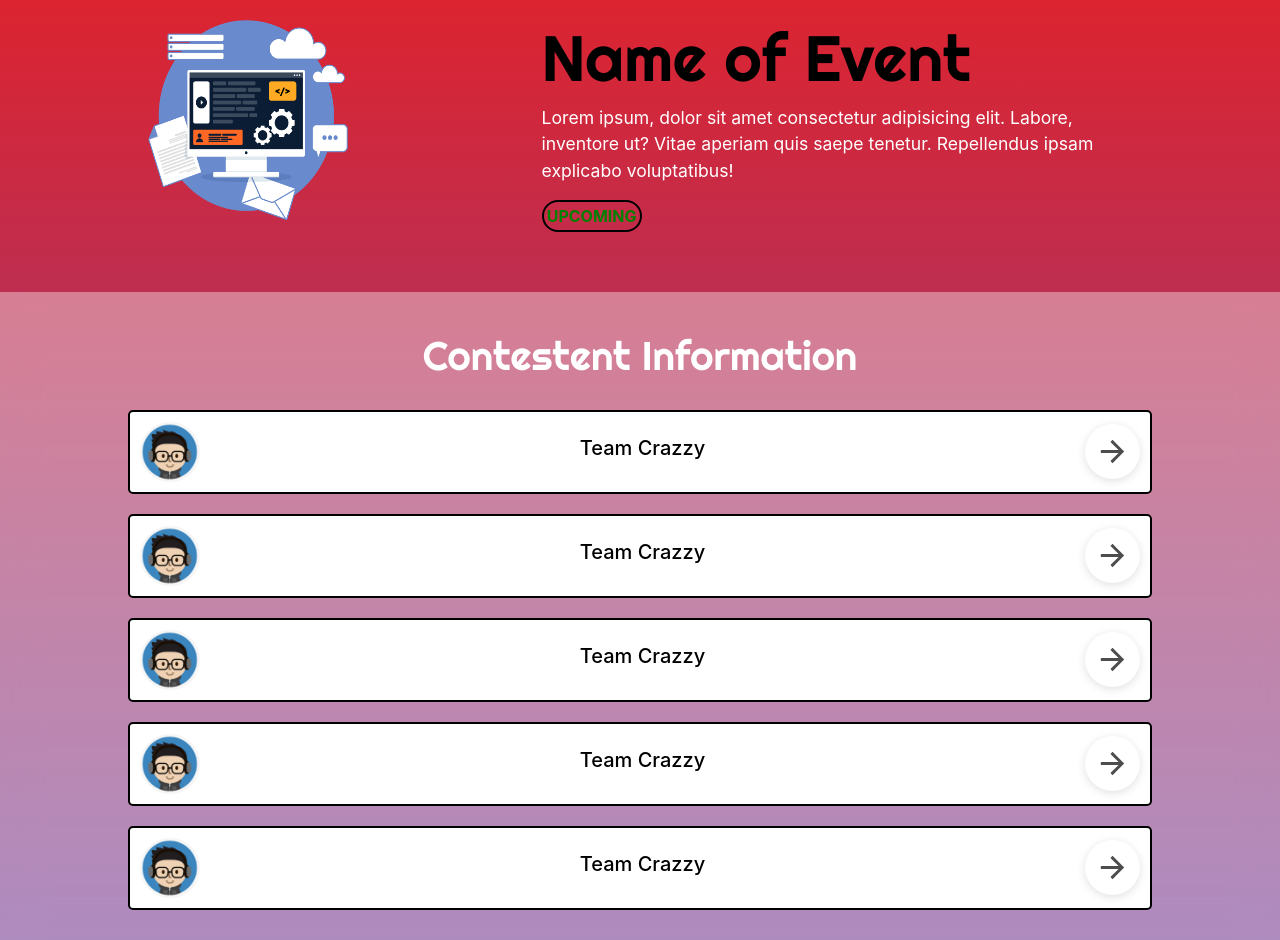
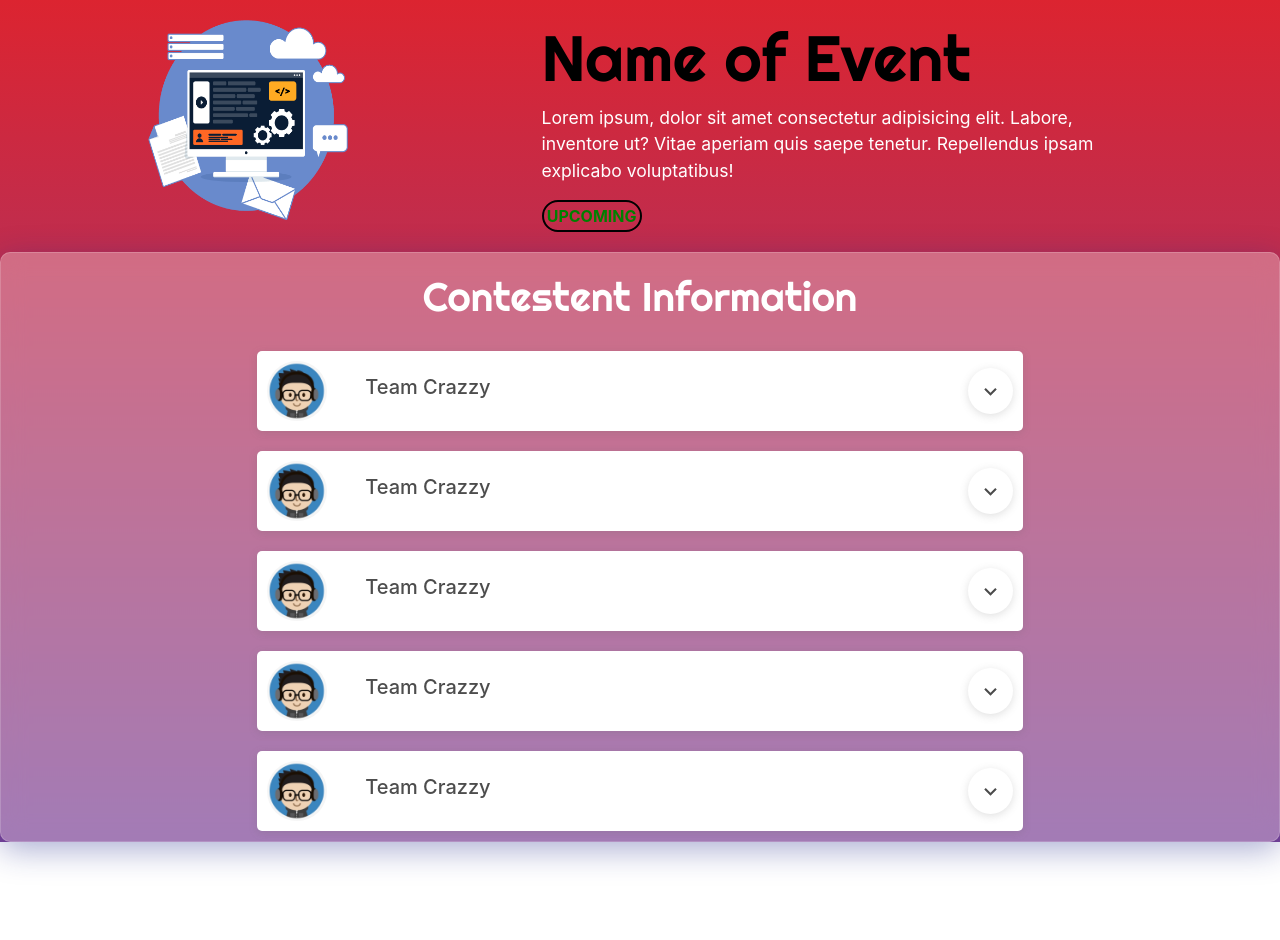
Before and after one commit to Scintilla2k22/scintilla2k22-frontend, a React (Create React App) app: page /eventpage in a window 1280 px wide. After the commit the page ends 842 px from the top, so only its background shows below. Built offline with nearby package versions, Linux system fonts and the light colour scheme; a web font is replaced by a local one.

Commit message:
team sectio

```diff
--- a/package.json
+++ b/package.json
@@ -4,14 +4,12 @@
   "private": true,
   "dependencies": {
     "@emotion/react": "^11.9.0",
-    "@emotion/styled": "^11.8.1",
-    "@mui/icons-material": "^5.6.1",
-    "@mui/material": "^5.6.1",
     "@testing-library/jest-dom": "^5.16.4",
     "@testing-library/react": "^13.0.1",
     "@testing-library/user-event": "^13.5.0",
     "react": "^18.0.0",
     "react-dom": "^18.0.0",
+    "react-icons": "^4.3.1",
     "react-router-dom": "6",
     "react-scripts": "^5.0.1",
     "web-vitals": "^2.1.4"
--- a/public/index.html
+++ b/public/index.html
@@ -17,6 +17,7 @@
   <link
     href="https://fonts.googleapis.com/css2?family=BIZ+UDMincho&family=Baloo+2&family=Cabin&family=Fredoka+One&family=Palette+Mosaic&family=Poppins:wght@100;200;300;400;500&family=Righteous&family=Roboto:wght@400;500&family=Rubik+Moonrocks&display=swap"
     rel="stylesheet">
+  <link rel="stylesheet" href="path/to/font-awesome/css/font-awesome.min.css">
 
   <title>React App</title>
 </head>
--- a/src/Components/EventList/event.css
+++ b/src/Components/EventList/event.css
@@ -37,7 +37,7 @@
 
 .card{
     width: 250px;
-    margin: 10px;
+    margin: 10px 30px 10px 5px;
     box-shadow: rgb(0, 0, 0) 0px 2px 8px 0px;
     transition: all 300ms ease-in-out;
     cursor: pointer;
--- a/src/Components/Eventpage/ContestentInfo.jsx
+++ b/src/Components/Eventpage/ContestentInfo.jsx
@@ -1,6 +1,6 @@
 import React, { useState } from 'react'
 import './Eventpage.css'
-import ArrowForwardIcon from '@mui/icons-material/ArrowForward';
+import { MdArrowForward, MdExpandMore, MdExpandLess } from "react-icons/md";
 
 const loc = process.env.PUBLIC_URL
 
@@ -9,20 +9,44 @@ function ContestentInfo() {
     const [showTeam, setShowTeam] = useState(false);
 
     return (
-        <div className='con-item '>
+        <div className='con-item'
+            style={{ height: showTeam ? '200px' : '80px' }}>
             <div className="team-info">
                 <div className='avtar'>
                     <img src={`${loc}/image/avtaar.png`} alt="" />
+                    <h5>Team Crazzy</h5>
                 </div>
-                <h5>Team Crazzy</h5>
                 <div onClick={() => { setShowTeam(prev => !prev) }} className="view-team">
-                    <ArrowForwardIcon fontSize="large" />
+                    {showTeam ? <MdExpandLess style={{ fontSize: '25px' }} fontSize="large" /> :
+                        <MdExpandMore style={{ fontSize: '25px' }} fontSize="large" />}
                 </div>
             </div>
 
             {showTeam && <div className="team-member">
-                Lorem ipsum dolor sit amet consectetur adipisicing elit. Placeat, corrupti iusto nihil perferendis dolorem quas dicta laboriosam at sapiente necessitatibus nisi, aut corporis asperiores tempora vero iure et quis minus ipsa fugit.
-                Lorem ipsum dolor sit amet consectetur adipisicing elit. Amet nesciunt, doloremque at quasi qui, possimus et quod fugit ut sequi accusantium, delectus fugiat quo deserunt modi molestias odit. Quia quis consequatur quas.
+                <h6> <i className="fa fa-user" aria-hidden="true"></i> Team Member - 3</h6>
+                <ul className="fa-ul">
+                    <li>
+
+
+                        <span className="fa-li">
+                            <svg xmlns="http://www.w3.org/2000/svg" viewBox="0 0 448 512"><path d="M224 256c70.7 0 128-57.31 128-128s-57.3-128-128-128C153.3 0 96 57.31 96 128S153.3 256 224 256zM274.7 304H173.3C77.61 304 0 381.6 0 477.3c0 19.14 15.52 34.67 34.66 34.67h378.7C432.5 512 448 496.5 448 477.3C448 381.6 370.4 304 274.7 304z" /></svg>
+                        </span>
+                        Mohd Anas
+                    </li>
+                    <li>
+                        <span className="fa-li">
+                            <svg xmlns="http://www.w3.org/2000/svg" viewBox="0 0 448 512"><path d="M224 256c70.7 0 128-57.31 128-128s-57.3-128-128-128C153.3 0 96 57.31 96 128S153.3 256 224 256zM274.7 304H173.3C77.61 304 0 381.6 0 477.3c0 19.14 15.52 34.67 34.66 34.67h378.7C432.5 512 448 496.5 448 477.3C448 381.6 370.4 304 274.7 304z" /></svg>
+                        </span>
+                        Ayush Bisht
+                    </li>
+
+                    <li>
+                        <span className="fa-li">
+                            <svg xmlns="http://www.w3.org/2000/svg" viewBox="0 0 448 512"><path d="M224 256c70.7 0 128-57.31 128-128s-57.3-128-128-128C153.3 0 96 57.31 96 128S153.3 256 224 256zM274.7 304H173.3C77.61 304 0 381.6 0 477.3c0 19.14 15.52 34.67 34.66 34.67h378.7C432.5 512 448 496.5 448 477.3C448 381.6 370.4 304 274.7 304z" /></svg>
+                        </span>
+                        Sidhant Dhyani
+                    </li>
+                </ul>
 
             </div>}
 
@@ -44,3 +68,9 @@ export default ContestentInfo
     //                 </div>
     //             </div>
     //         </div >
+
+    // < ul >
+    //                 <li>Mohd Anas</li>
+    //                 <li>Ayush Bisht</li>
+    //                 <li>Sidhant Dhyani</li>
+    //             </ >
--- a/src/Components/Eventpage/Eventpage.css
+++ b/src/Components/Eventpage/Eventpage.css
@@ -6,7 +6,11 @@
     backdrop-filter: blur(20px);
     color: white;
     /* width: 100vw !important; */
+
+
 }
+
+
 
 .event-info{
  width: 80%;
@@ -14,6 +18,7 @@
  display: flex;
  justify-content: space-between;
  padding: 20px;
+ margin-bottom: 100px;
 
 }
 
@@ -51,20 +56,35 @@
 
 
 .con-info{
-    backdrop-filter: blur(20px);
-    color: black;
-    background-color: #ffffff63;;
-    /* width: 100vw; */
-    margin-top: 40px;
-    padding: 20px 0;
+    background: rgba( 255, 255, 255, 0.3 );
+box-shadow: 0 8px 32px 0 rgba( 31, 38, 135, 0.37 );
+backdrop-filter: blur( 12.5px );
+-webkit-backdrop-filter: blur( 12.5px );
+border-radius: 10px;
+border: 1px solid rgba( 255, 255, 255, 0.18 );
 
+
+    width: 100%;
+    margin-top: -100px;
 }
 
+
 .con-list{
-    width: 80%;
+    width: 60%;
     margin: auto;
     display: flex;
     flex-direction: column;
+}
+
+.con-item{
+    transition: all 200ms ease-in-out;
+    height: 80px;
+    overflow: hidden;
+}
+
+.con-item:hover{
+    transition: all 300ms;
+    /* background: #f5f5f5; */
 }
 
 .con-item{
@@ -72,11 +92,13 @@
     flex-direction: column;
     /* align-items: center; */
     width: 100%;
-    border: 2px solid;
+    /* border: 2px solid; */
     margin: 10px 0;
     border-radius: 5px;
     padding: 10px;
     background-color: #fff;
+    box-shadow: rgba(99, 99, 99, 0.2) 0px 2px 8px 0px;
+    color:#4d4d4d
 }
 
 .team-info{
@@ -105,6 +127,12 @@
     transition: all 300ms
 }
 
+.avtar{
+    display: flex;
+    justify-content: space-between;
+    align-items: center;
+    width: 30%;
+}
 
 .avtar img{
     width: 60px;
@@ -116,3 +144,30 @@
 .card{
     width: 90%;
 }
+
+ul {
+    list-style: none;
+  }
+  ul li::before {
+    content: "";
+    background-image: url(https://fontawesome.com/v4/icon/user);
+    background-size: contain;
+    display: inline-block;
+    width: 1em;
+    height: 1em;
+    position: relative;
+    top: 0.1rem;
+    margin-right: 0.2rem;
+  }
+
+  li{
+      display: flex;
+      align-items: center;
+  }
+
+  li svg{
+      size: 16px;
+      height: 16px;
+      width: 16px;
+      margin: 0 10px 0 0 ;
+  }
```
Also changed, not shown: 2 other files (tests, documents, lock files or other folders).
